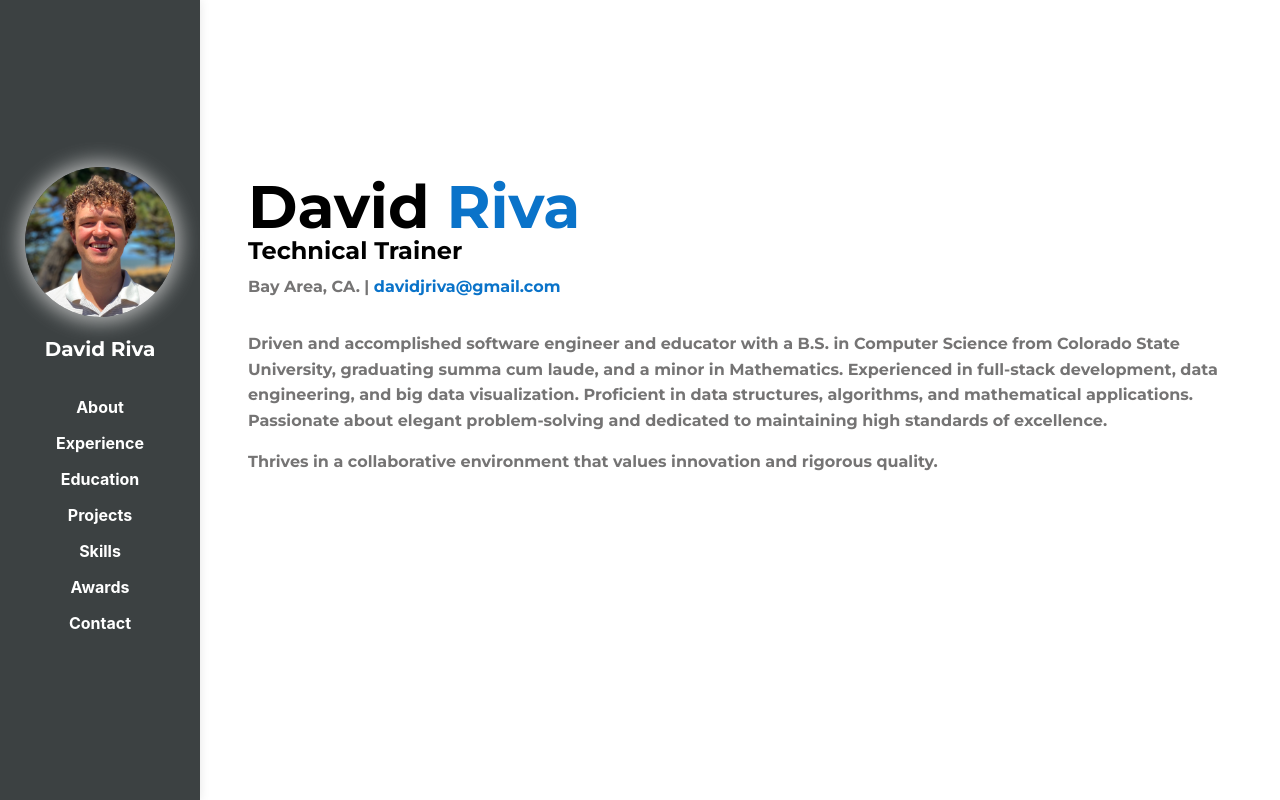
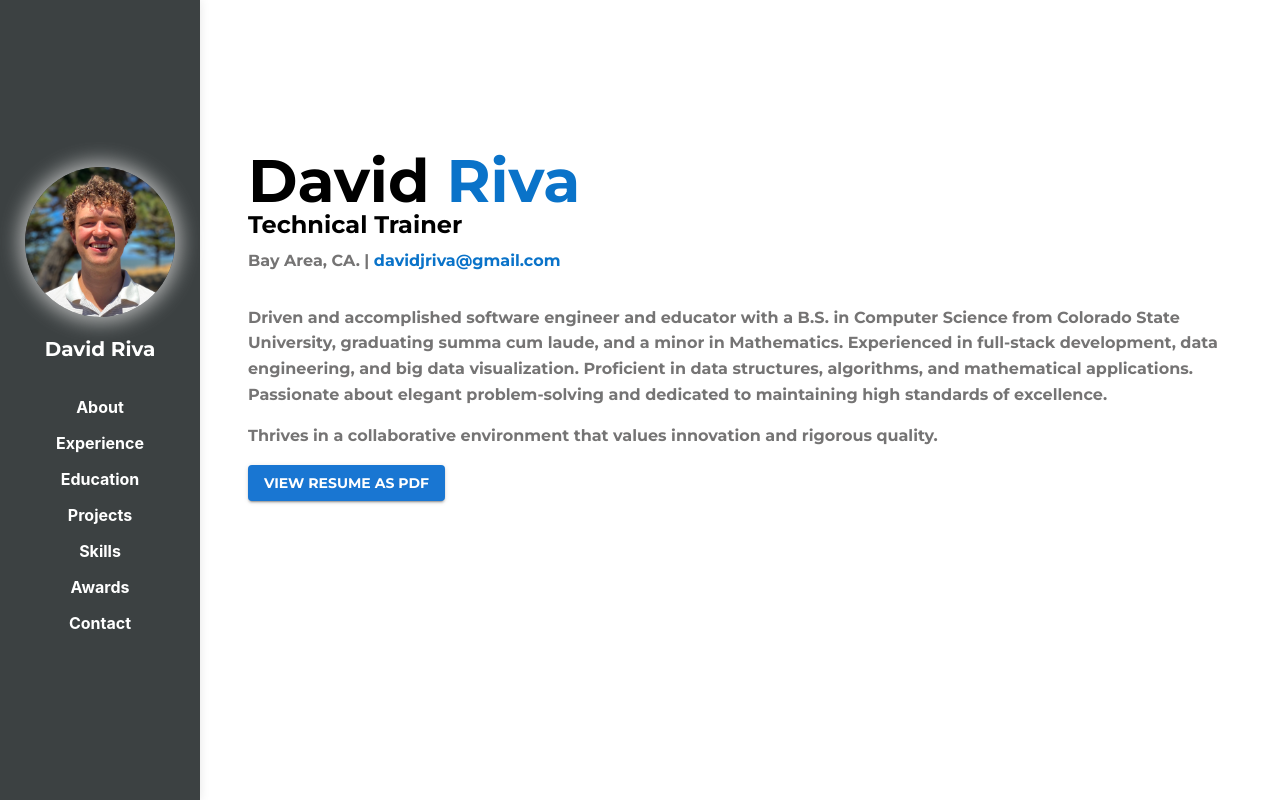
Before and after one commit to davidjriva/Personal-Portfolio, a React (Create React App) app: page /about in a window 1280 px wide. Built offline with nearby package versions, Linux system fonts and the light colour scheme.

Commit message:
view resume as pdf button

```diff
--- a/src/components/About.js
+++ b/src/components/About.js
@@ -1,7 +1,11 @@
 import React from 'react';
-import { Box, Typography } from '@mui/material';
+import { Box, Typography, Button } from '@mui/material';
 
 const About = () => {
+  const handleResumeClick = () => {
+    window.open('/documents/resume.pdf', '_blank'); // Adjust the path as needed
+  };
+
   return (
     <Box
       sx={{
@@ -29,7 +33,7 @@ const About = () => {
           sx={{
             textAlign: 'left',
             marginTop: -1,
-            marginBottom: 1
+            marginBottom: 1,
           }}
         >
           Technical Trainer
@@ -54,17 +58,26 @@ const About = () => {
       </Box>
 
       <Box sx={{ marginTop: 4 }}>
-        <Typography variant="body1" sx={{ lineHeight: 1.6, textAlign: 'left', color: '#757474', }}>
+        <Typography variant="body1" sx={{ lineHeight: 1.6, textAlign: 'left', color: '#757474' }}>
           Driven and accomplished software engineer and educator with a B.S. in Computer Science from Colorado State
           University, graduating summa cum laude, and a minor in Mathematics. Experienced in full-stack development,
           data engineering, and big data visualization. Proficient in data structures, algorithms, and mathematical
           applications. Passionate about elegant problem-solving and dedicated to maintaining high standards of
           excellence.
         </Typography>
-        <Typography variant="body1" sx={{ lineHeight: 1.6, textAlign: 'left', color: '#757474', marginTop: 2}}>
+        <Typography variant="body1" sx={{ lineHeight: 1.6, textAlign: 'left', color: '#757474', marginTop: 2 }}>
           Thrives in a collaborative environment that values innovation and rigorous quality.
         </Typography>
       </Box>
+
+      <Button
+        variant="contained"
+        color="primary"
+        onClick={handleResumeClick}
+        sx={{ marginTop: '1rem' }}
+      >
+        View Resume as PDF
+      </Button>
     </Box>
   );
 };
```
Also changed, not shown: 1 other file (tests, documents, lock files or other folders).
